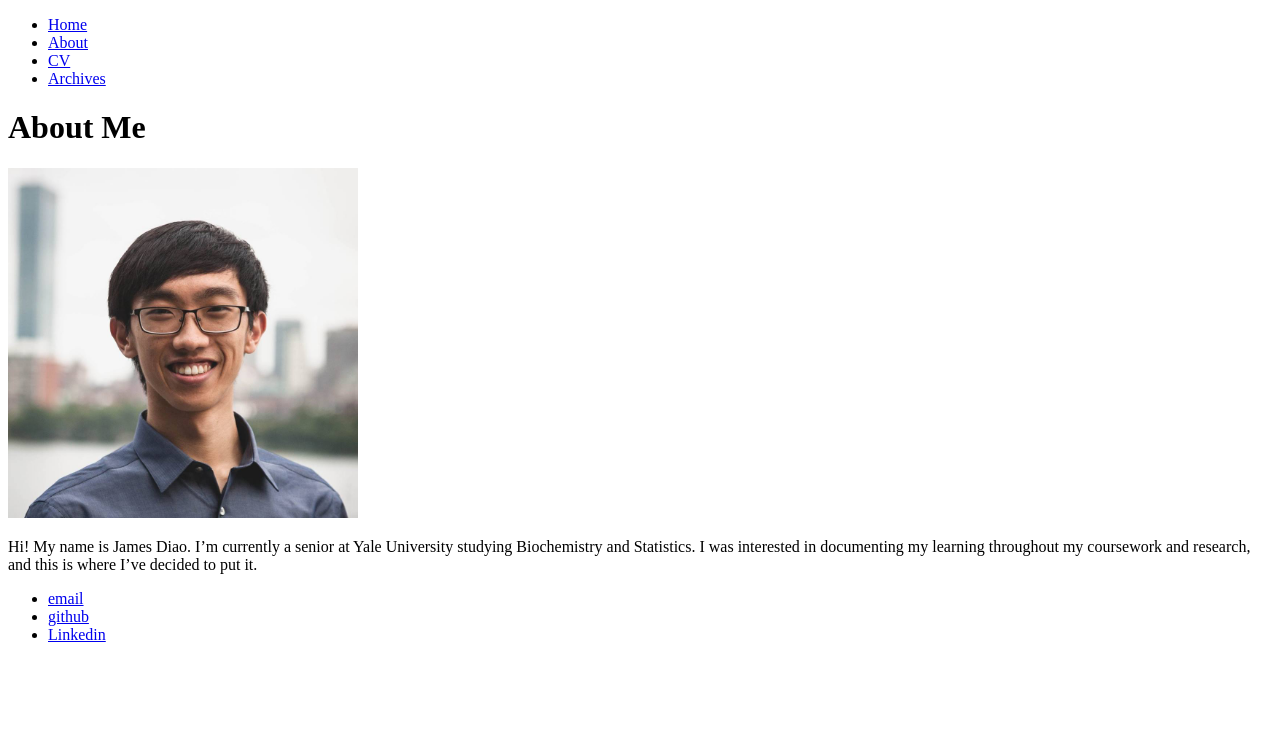
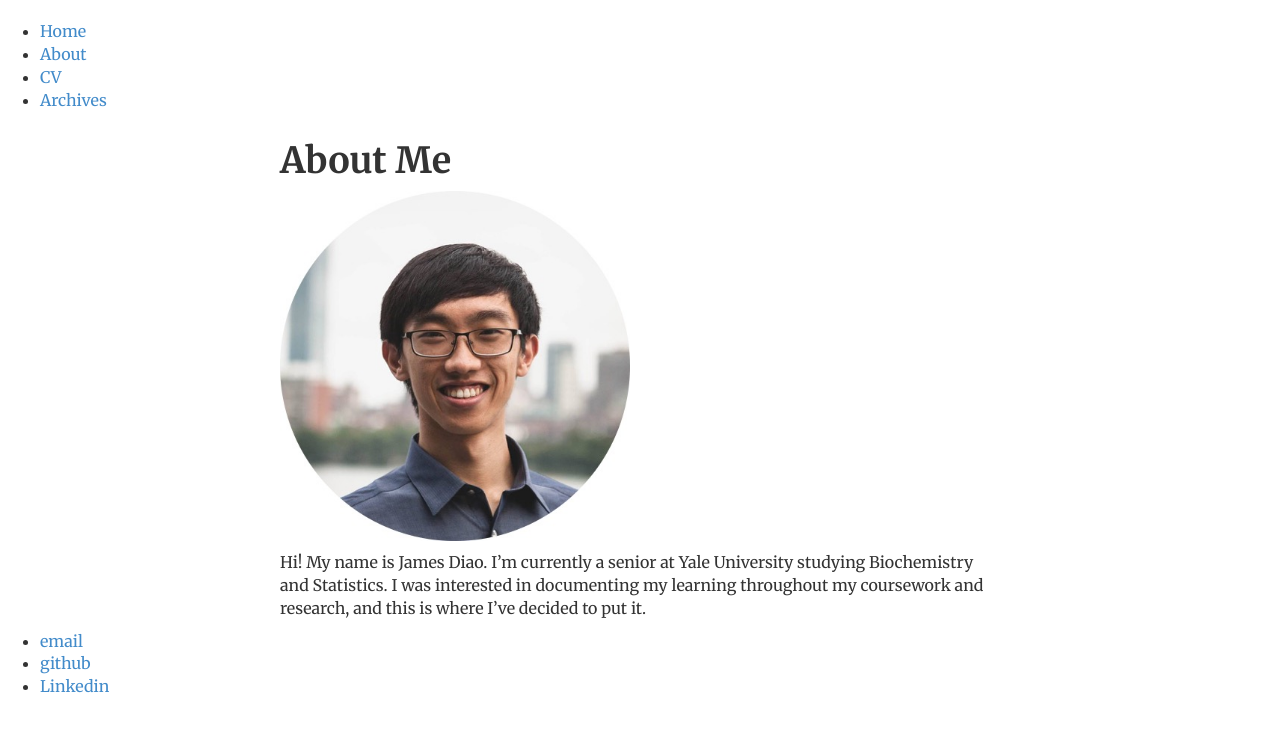
Before and after one commit to WENWENYU/jamesdiao.github.io, a Jekyll site: the page built from about/index.md, in a window 1280 px wide. Shown: the top 732 px of the page. Built offline with Jekyll 4.4.1, drawn with Linux system fonts in a browser that asks for light colours.

Commit message:
Adapting css code from jmcglone

```diff
--- /dev/null
+++ b/_includes/head.html
@@ -0,0 +1,21 @@
+<head>
+	<meta charset="utf-8">
+	<meta name="viewport" width="device-width, initial-scale=1.0">
+	<meta name="author" content="James Diao">
+	<!-- favicon
+	<link rel="shortcut icon" href="/img/ico/favicon.png">
+	-->
+	<!--<title>{{ page.title }} | Jonathan McGlone | Librarian, Front-End Developer, Digital Publisher, Project Manager, Music Enthusiast, Web Noodler.</title>-->
+	<!-- styles -->
+	<link href="/css/bootstrap.css" rel="stylesheet">
+	<link href="/css/jumbotron-narrow.css" rel="stylesheet">
+	<link href="/css/style.css" rel="stylesheet">
+
+	<!-- HTML5 shim and Respond.js IE8 support of HTML5 elements and media queries -->
+	<!--[if lt IE 9]>
+  <script src="../../assets/js/html5shiv.js"></script>
+  <script src="../../assets/js/respond.min.js"></script>
+	<![endif]-->
+	<!-- google analytics - I will not share this data with google -->
+	<!-- {% include analytics.html %}-->
+</head>
--- a/_layouts/default.html
+++ b/_layouts/default.html
@@ -1,5 +1,6 @@
 <!DOCTYPE html>
 	<html>
+		{% include head.html %}
 		<head>
 			<title>{{ page.title }}</title>
 			<!-- link to main stylesheet -->
```
Also changed, not shown: img/Boston_Headshot.jpg.
